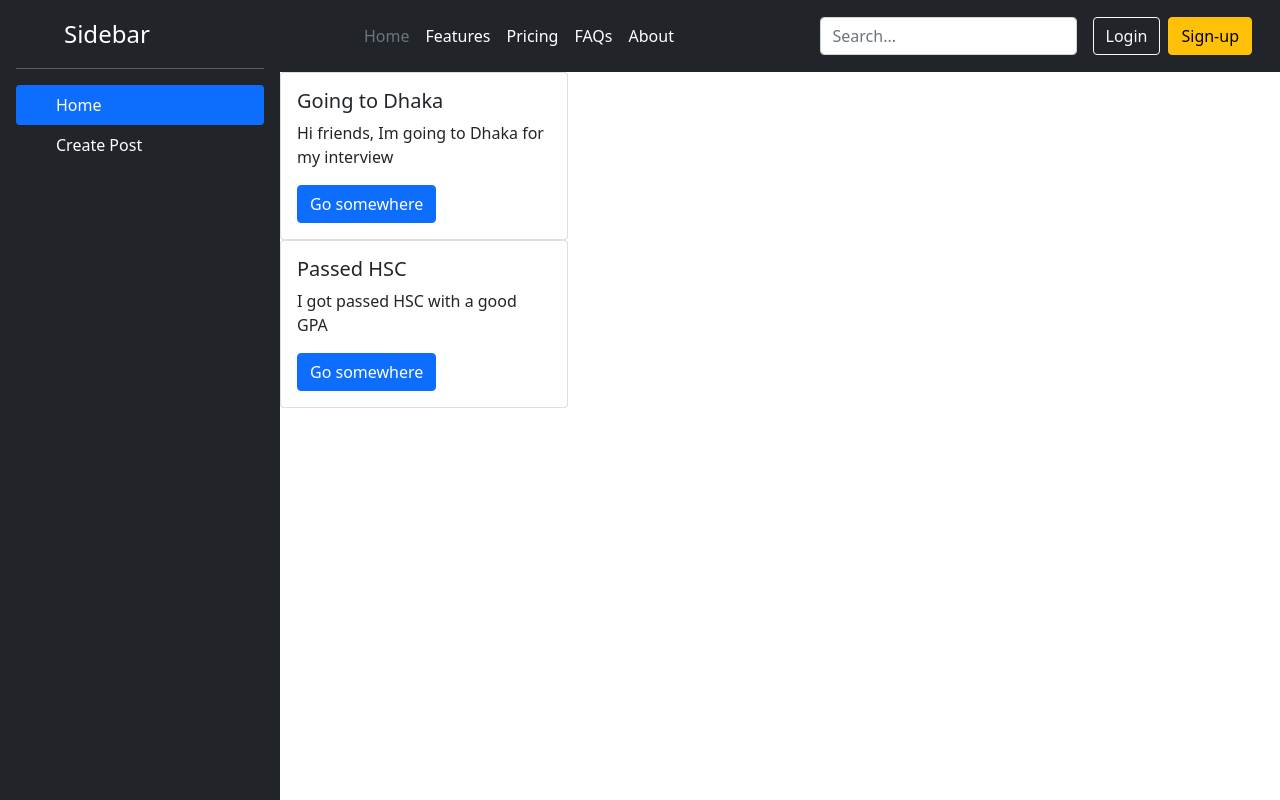
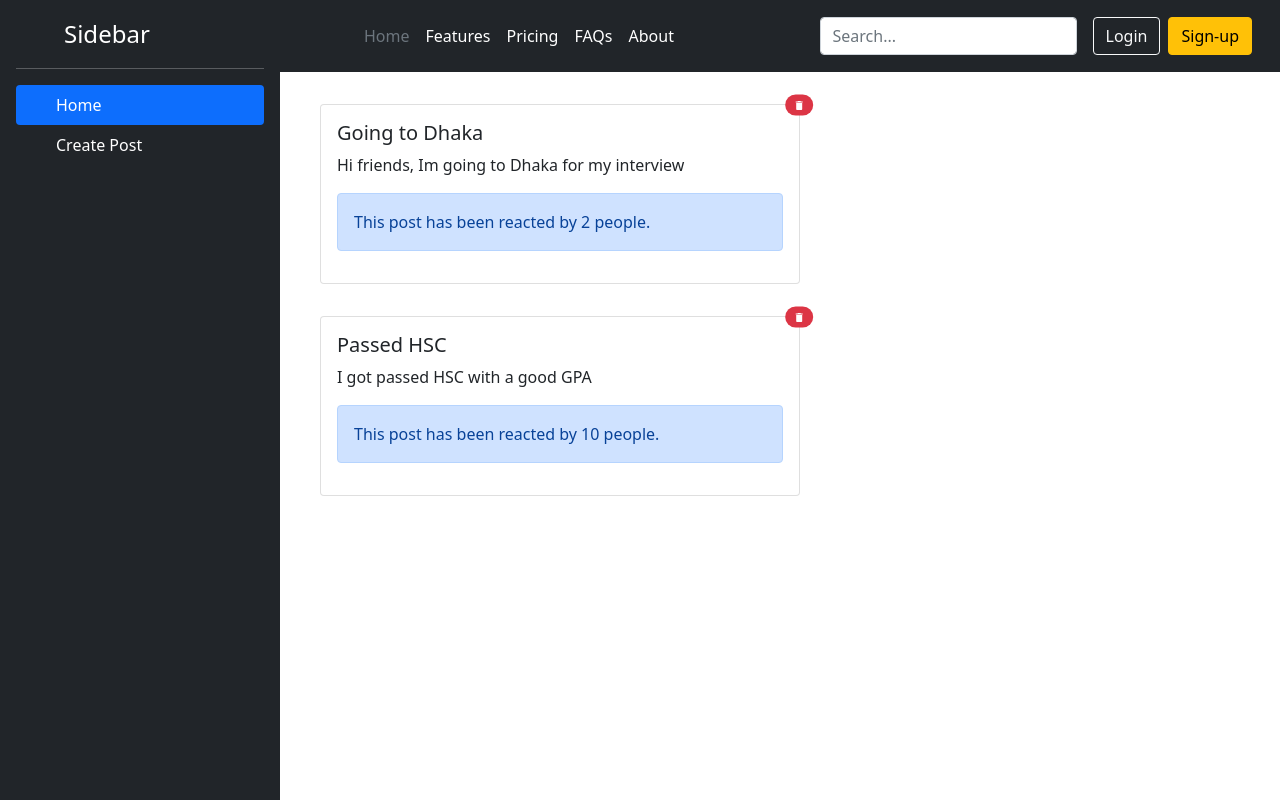
Before and after one commit to sajidsami856-jpg/social-media2, a React (Vite) app: page / in a window 1280 px wide. Shown: the top 800 px of the page. Built offline with nearby package versions, Linux system fonts and the light colour scheme.

Commit message:
added reaction section and delete section

```diff
--- a/package.json
+++ b/package.json
@@ -12,7 +12,8 @@
   "dependencies": {
     "bootstrap": "^5.0.2",
     "react": "^19.2.8",
-    "react-dom": "^19.2.8"
+    "react-dom": "^19.2.8",
+    "react-icons": "^5.7.0"
   },
   "devDependencies": {
     "@eslint/js": "^10.0.1",
--- a/src/App.css
+++ b/src/App.css
@@ -8,6 +8,15 @@
 .Content{
     width: 100%;
 }
-/* .post-card{
-
-} */
+.post-card{
+    margin: 2rem 2.5rem;
+    min-height:9rem;
+    /* min-width: 0rem; */
+    /* background-color: antiquewhite; */
+}
+.reactions{
+    width: 100%;
+    margin-top: 1rem;
+    margin-bottom: 0px;
+    color:rgb(183, 24, 24);
+}
--- a/src/Components/Post.jsx
+++ b/src/Components/Post.jsx
@@ -1,10 +1,20 @@
+import "../App.css";
+import { MdDelete } from "react-icons/md";
+
+
 const Post=({post})=>{
     return (
-        <div className="card post-card" style={{width: "18rem"}}>
+        <div className="card post-card" style={{width: "30rem"}}>
             <div className="card-body">
                 <h5 className="card-title">{post.title}</h5>
                 <p className="card-text">{post.body}</p>
-                <a href="#" className="btn btn-primary">Go somewhere</a>
+                {/* <a href="#" className="btn btn-primary">Go somewhere</a> */}
+                <span class="position-absolute top-0 start-100 translate-middle badge rounded-pill bg-danger">
+                    <MdDelete />
+                </span>
+                <div class="alert alert-primary" role="alert">
+                    This post has been reacted by {post.reactions} people.
+                </div>
             </div>
         </div>
     )
```
Also changed, not shown: 1 other file (tests, documents, lock files or other folders).
